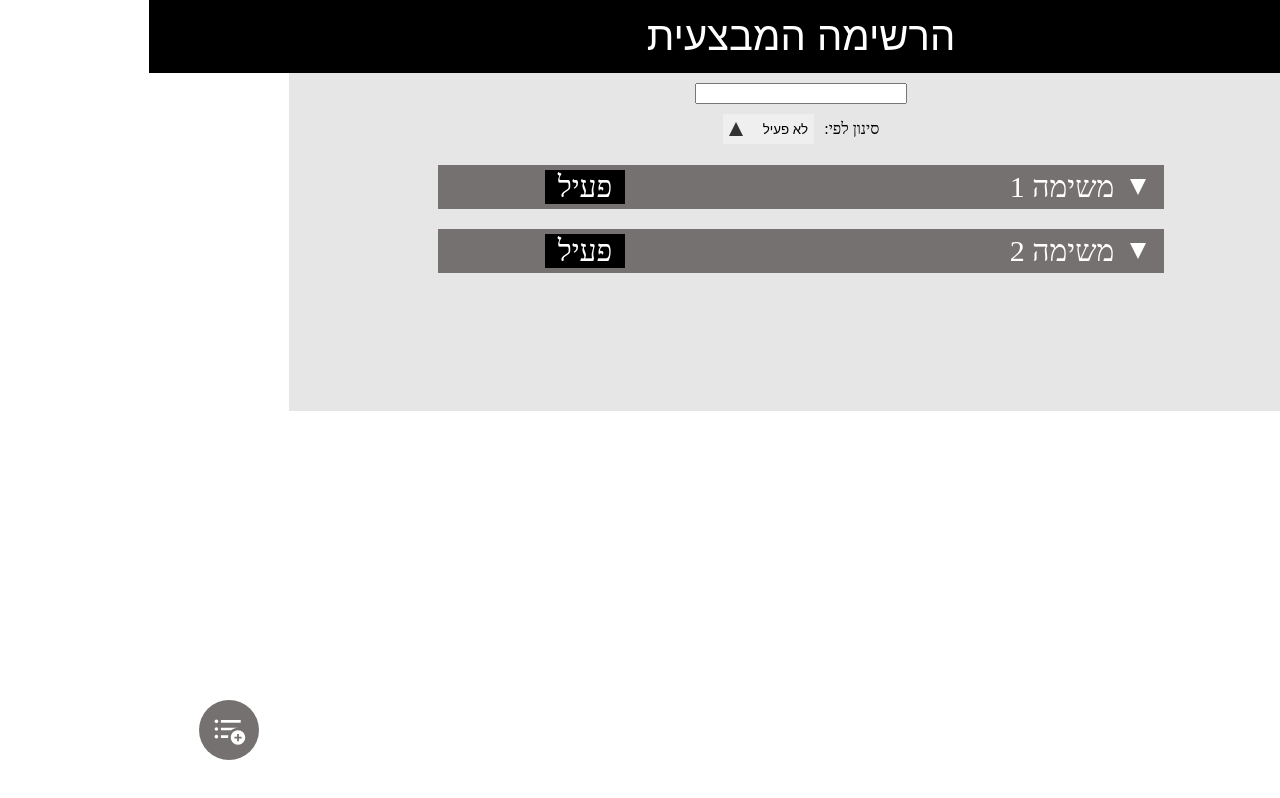
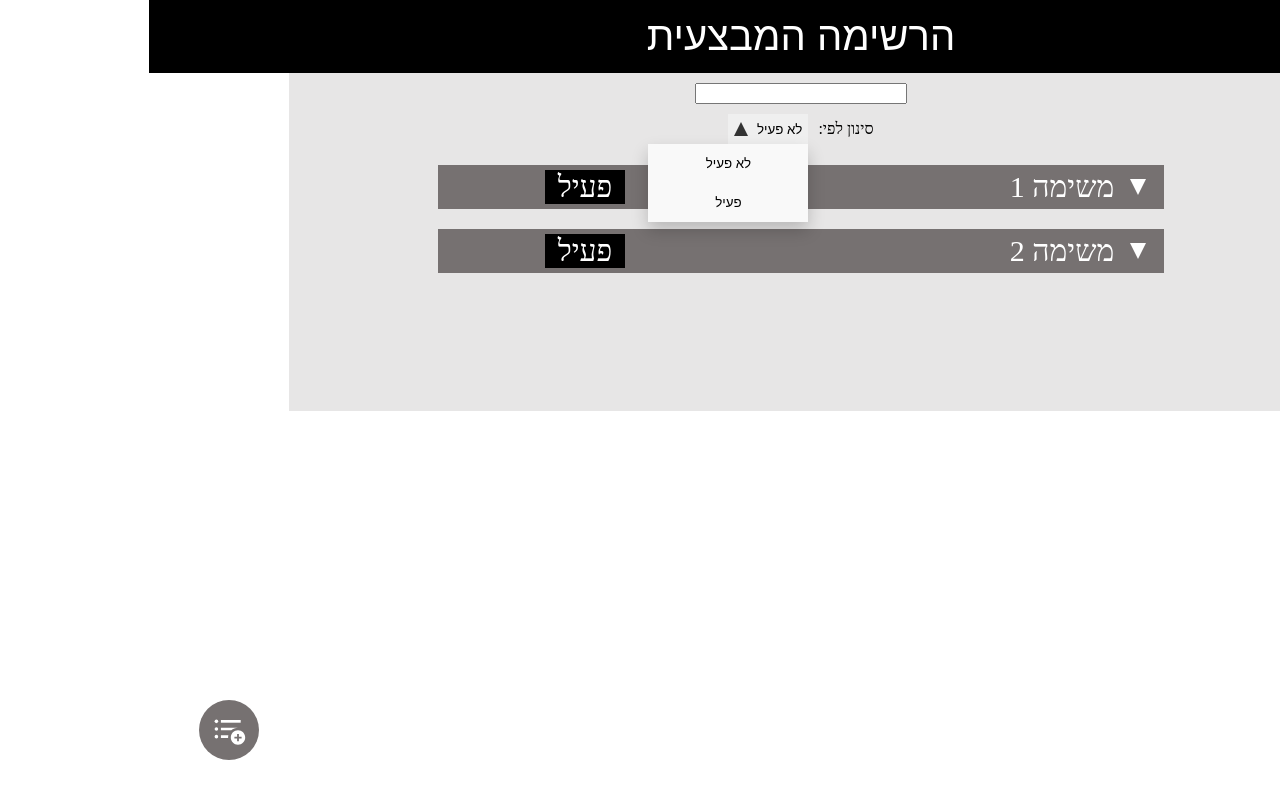
Before and after one commit to theHammerrr/taskManagement, a React app in the folder client/: page / in a window 1280 px wide. Both pictures are taken after a click on the button "לא פעיל". Built offline with nearby package versions, Linux system fonts and the light colour scheme; the HTML template or start-up script is replaced by a standard one.

Commit message:
change dropdown filter

```diff
--- a/client/src/App.css
+++ b/client/src/App.css
@@ -16,3 +16,19 @@ body {
   left: 3%;
   bottom: 5%;
 }
+
+.arrow-down {
+  height: 0;
+  width: 0;
+  border-left: 7px solid transparent;
+  border-right: 7px solid transparent;
+  border-top: 14px solid;
+}
+
+.arrow-up {
+  height: 0;
+  width: 0;
+  border-left: 7px solid transparent;
+  border-right: 7px solid transparent;
+  border-bottom: 14px solid;
+}
--- a/client/src/Components/ContainerList/ContainerList.css
+++ b/client/src/Components/ContainerList/ContainerList.css
@@ -16,7 +16,7 @@
 }
 
 
-.filterDropdown {
+.filter {
     width: 20%;
     height: 30px;
     display: flex;
@@ -26,29 +26,58 @@
     margin-bottom: 1%;
 }
 
-.dropdownButton {
-    /* width: 20%; */
+.filter-dropdown {
     height: 100%;
+}
+.dropdown-button {
+    display: grid;
     border: none;
-    gap: 20px;
-    display: flex;
     flex-direction: row;
     align-items: center;
+    /* justify-content: space-around; */
+    width: 80px;
+    height: 100%;
 }
 
-
-.arrow-down {
-    height: 0;
-    width: 0;
-    border-left: 7px solid transparent;
-    border-right: 7px solid transparent;
-    border-top: 14px solid #333;
+.filter-state {
+    position: fixed;
+    justify-self: flex-start;
 }
 
-.arrow-up {
-    height: 0;
-    width: 0;
-    border-left: 7px solid transparent;
-    border-right: 7px solid transparent;
-    border-bottom: 14px solid #333;
+.arrow-filter {
+    color: #333;
+    position: fixed;
+    justify-self: flex-end;
 }
+
+.dropdown-content {
+    position: absolute;
+    background-color: #f9f9f9;
+    border: none;
+    min-width: 160px;
+    box-shadow: 0px 8px 16px 0px rgba(0, 0, 0, 0.2);
+    z-index: 1;
+}
+
+.dropdown-content-hide {
+    display: none;
+}
+
+.dropdown-content-show {
+    display: block;
+}
+
+.dropdown-item {
+    background-color: inherit;
+    border: none;
+    width: 100%;
+    color: black;
+    padding: 12px;
+    text-decoration: none;
+    display: block;
+    cursor: pointer;
+}
+
+.dropdown-item:hover {
+    background-color: #f1f1f1
+}
--- a/client/src/Components/ContainerList/ContainerList.tsx
+++ b/client/src/Components/ContainerList/ContainerList.tsx
@@ -4,24 +4,46 @@ import Task, { eFilterState } from "../Task/Task";
 
 const ContainerList: React.FC = () => {
     const [filter, setFilter] = useState(eFilterState.NOT_ACTIVE)
-    const [isStatusExpended, setStatusExpended] = useState<boolean>(false)
+    const [isDropdownExpended, setIsDropdownExpended] = useState<boolean>(false)
 
-    const handleStatusExpandClick = () => {
-        setStatusExpended((prevState: boolean) => !prevState)
+    const handleExpandClick = () => {
+        setIsDropdownExpended((prevState: boolean) => !prevState)
+    }
+
+    const handleChangeFilter = (value: eFilterState) => {
+        setFilter(value)
     }
 
     return (
         <div className="ContainerList">
             <input type="text" className="SearchList" />
-            <div className="filterDropdown">
-                סינון לפי:
-                <button className="dropdownButton" onClick={handleStatusExpandClick}>
-                    {filter}
-                    <div className={isStatusExpended ? "arrow-up" : "arrow-down" }></div>
-                </button>
+            <div className="filter">
+                <span>
+                    סינון לפי:
+                </span>
+                <div className="filter-dropdown">
+                    <button className="dropdown-button" onClick={handleExpandClick}>
+                        <span className="filter-state">{filter}</span>
+                        <div className={(isDropdownExpended ? "arrow-up" : "arrow-down") + " arrow-filter"} />
+                    </button>
+                    <div className={
+                        (isDropdownExpended ?
+                            "dropdown-content-show" :
+                            "dropdown-content-hide") +
+                        " dropdown-content"}>
+                        {Object.values(eFilterState).map((status) =>
+                            <button
+                                key={status}
+                                className="dropdown-item"
+                                onClick={() => handleChangeFilter(status)}>
+                                <span >{status}</span>
+                            </button>
+                        )}
+                    </div>
+                </div>
             </div>
-            <Task discription="משימה 1" status={eFilterState.ACTIVE} taskParant={null}/>
-            <Task discription="משימה 2" status={eFilterState.ACTIVE} taskParant={null}/>
+            <Task discription="משימה 1" status={eFilterState.ACTIVE} taskParant={null} />
+            <Task discription="משימה 2" status={eFilterState.ACTIVE} taskParant={null} />
         </div>
     )
 }
```
